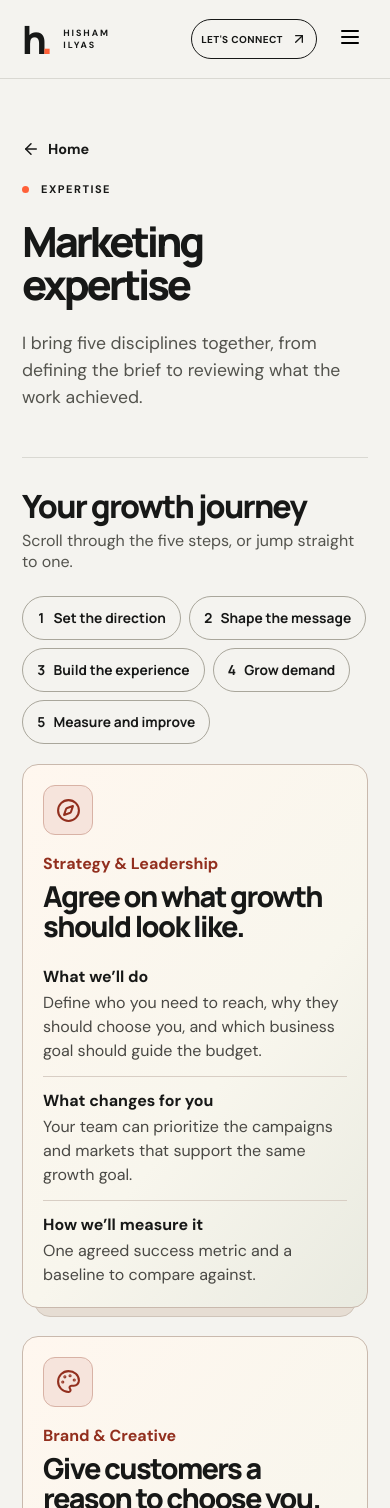
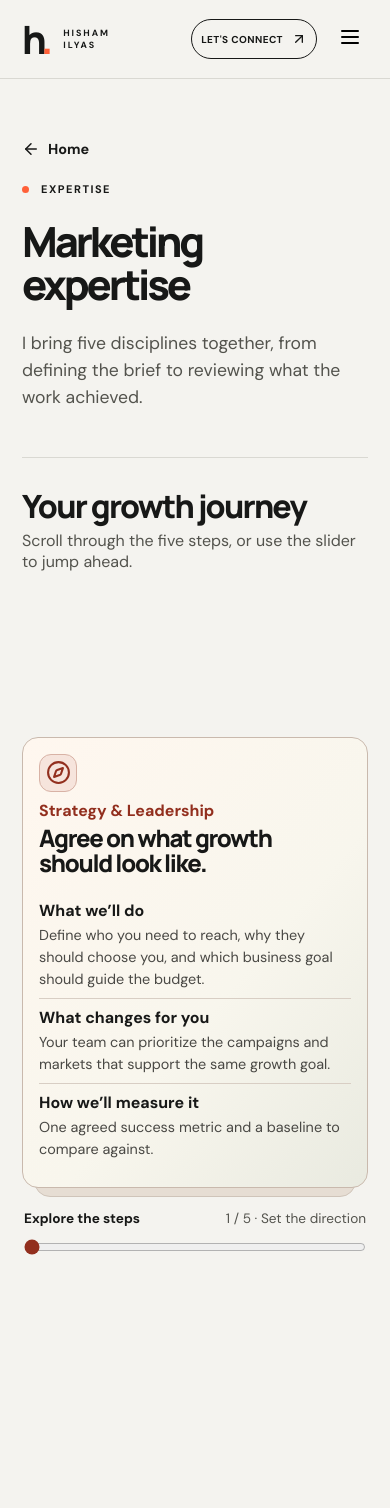
Before and after one commit to hhishamilyas/portfolio, a Next.js app: page /expertise in a window 390 px wide. Shown: the top 1508 px of the page. Built offline with nearby package versions, Linux system fonts and the light colour scheme.

Commit message:
Pin the Expertise journey and add a step slider

```diff
--- a/app/expertise/ExpertiseJourney.tsx
+++ b/app/expertise/ExpertiseJourney.tsx
@@ -1,6 +1,7 @@
 'use client';
 
 import { motion, useReducedMotion } from 'framer-motion';
+import { useEffect, useRef, useState } from 'react';
 import type { PointerEvent } from 'react';
 import { BarChart3, Compass, Layers3, MousePointer2, Palette } from 'lucide-react';
 import { services } from './services';
@@ -62,40 +63,86 @@ function resetCard(event: PointerEvent<HTMLDivElement>) {
   event.currentTarget.style.removeProperty('--card-y');
 }
 
+const lastStep = steps.length - 1;
+const inset = 16;
+
+function getJourneyBounds(track: HTMLDivElement, stage: HTMLDivElement) {
+  const top = Math.min(inset, window.innerHeight - stage.offsetHeight - inset);
+  const start = window.scrollY + track.getBoundingClientRect().top - top;
+  return { top, start, distance: track.offsetHeight - stage.offsetHeight };
+}
+
 export default function ExpertiseJourney() {
   const reduceMotion = useReducedMotion();
+  const [active, setActive] = useState(0);
+  const trackRef = useRef<HTMLDivElement>(null);
+  const stageRef = useRef<HTMLDivElement>(null);
+
+  useEffect(() => {
+    const track = trackRef.current;
+    const stage = stageRef.current;
+    if (!track || !stage) return;
+
+    function updateStep() {
+      if (!track || !stage) return;
+      const { start, distance } = getJourneyBounds(track, stage);
+      const progress = (window.scrollY - start) / distance;
+      setActive(Math.max(0, Math.min(lastStep, Math.round(progress * lastStep))));
+    }
+
+    function resizeStage() {
+      if (!track || !stage) return;
+      stage.style.setProperty('--pin-top', `${getJourneyBounds(track, stage).top}px`);
+      updateStep();
+    }
+
+    const resize = new ResizeObserver(resizeStage);
+    resize.observe(stage);
+    resizeStage();
+    window.addEventListener('resize', resizeStage);
+    window.addEventListener('scroll', updateStep, { passive: true });
+    return () => {
+      resize.disconnect();
+      window.removeEventListener('resize', resizeStage);
+      window.removeEventListener('scroll', updateStep);
+    };
+  }, []);
+
+  function goToStep(index: number) {
+    const track = trackRef.current;
+    const stage = stageRef.current;
+    if (!track || !stage) return;
+
+    const { start, distance } = getJourneyBounds(track, stage);
+    setActive(index);
+    window.scrollTo({ top: start + distance * index / lastStep, behavior: 'instant' });
+  }
 
   return (
     <section className={styles.journey} aria-labelledby="journey-heading">
       <div className={styles.intro}>
         <h2 id="journey-heading">Your growth journey</h2>
-        <p>Scroll through the five steps, or jump straight to one.</p>
+        <p>Scroll through the five steps, or use the slider to jump ahead.</p>
       </div>
 
-      <ol className={styles.steps} aria-label="Journey steps">
-        {steps.map(({ label, service }, index) => (
-          <li key={service.num}>
-            <a href={`#journey-${service.num}`}>
-              <span className={styles.stepNumber} aria-hidden="true">{index + 1}</span>
-              {label}
-            </a>
-          </li>
-        ))}
-      </ol>
-
-      <div className={styles.cards}>
+      <div className={styles.track} ref={trackRef}>
+        <div className={styles.stage} ref={stageRef}>
+          <div className={styles.cards} id="journey-cards">
             {steps.map((step, index) => {
               const Icon = step.icon;
+              const current = index === active;
+              const direction = index < active ? -1 : 1;
 
               return (
                 <motion.div
-              className={styles.reveal}
-              id={`journey-${step.service.num}`}
+                  className={styles.panel}
                   key={step.service.num}
-              initial={reduceMotion ? false : { opacity: 0, y: 20 }}
-              whileInView={{ opacity: 1, y: 0 }}
-              viewport={{ once: true, amount: 0.2 }}
-              transition={{ duration: reduceMotion ? 0 : 0.4, delay: reduceMotion ? 0 : index / 10, ease: 'easeOut' }}
+                  aria-hidden={!current}
+                  initial={false}
+                  animate={current
+                    ? { opacity: 1, y: 0, visibility: 'visible', zIndex: 1 }
+                    : { opacity: 0, y: reduceMotion ? 0 : direction * 20, zIndex: 0, transitionEnd: { visibility: 'hidden' } }}
+                  transition={{ duration: reduceMotion ? 0 : 0.34, ease: 'easeOut' }}
                 >
                   <div className={styles.deck} onPointerMove={moveCard} onPointerLeave={resetCard} onPointerCancel={resetCard}>
                     <article className={styles.card}>
@@ -115,6 +162,26 @@ export default function ExpertiseJourney() {
               );
             })}
           </div>
+
+          <div className={styles.slider}>
+            <div className={styles.sliderHeading}>
+              <label htmlFor="journey-step">Explore the steps</label>
+              <span aria-hidden="true">{active + 1} / {steps.length} · {steps[active].label}</span>
+            </div>
+            <input
+              id="journey-step"
+              type="range"
+              min={0}
+              max={lastStep}
+              step={1}
+              value={active}
+              aria-controls="journey-cards"
+              aria-valuetext={`Step ${active + 1} of ${steps.length}: ${steps[active].label}`}
+              onChange={event => goToStep(event.currentTarget.valueAsNumber)}
+            />
+          </div>
+        </div>
+      </div>
     </section>
   );
 }
--- a/app/expertise/journey.module.css
+++ b/app/expertise/journey.module.css
@@ -1,24 +1,18 @@
 .journey { padding-block: clamp(32px, 6vw, 72px); }
 .intro h2 { margin: 0 0 8px; font: 800 clamp(2rem, 5vw, 3.8rem)/1 Manrope, sans-serif; letter-spacing: -.055em; }
 .intro p { color: #53534d; margin: 0 0 24px; }
-.steps { display: flex; flex-wrap: wrap; gap: 8px; list-style: none; padding: 0; margin: 0 0 20px; }
-.steps a {
-  display: inline-flex;
-  align-items: center;
-  gap: 8px;
-  min-height: 44px;
-  padding: 8px 14px;
-  border: 1px solid #a9a69b;
-  border-radius: 24px;
-  background: var(--paper);
-  color: var(--ink);
-  font: 700 .86rem/1.2 Manrope, sans-serif;
-  cursor: pointer;
-}
-.steps a:hover { border-color: #a63824; color: #792918; }
-.stepNumber { font-variant-numeric: tabular-nums; }
-.cards { display: grid; gap: 28px; }
-.reveal { scroll-margin-top: 24px; }
+.track { position: relative; }
+.track::after { content: ''; display: block; height: clamp(560px, 130vh, 1160px); }
+.stage { position: sticky; top: var(--pin-top, 16px); display: grid; align-content: center; min-height: calc(100dvh - 32px); }
+.cards { display: grid; isolation: isolate; }
+.panel { grid-area: 1 / 1; min-width: 0; }
+.panel[aria-hidden="true"] { pointer-events: none; }
+.deck { height: 100%; }
+.slider { padding: 22px 12px 4px; }
+.sliderHeading { display: flex; justify-content: space-between; flex-wrap: wrap; gap: 4px 16px; font-size: .85rem; }
+.sliderHeading label { font-weight: 800; }
+.sliderHeading span { color: #53534d; font-variant-numeric: tabular-nums; }
+.slider input[type="range"] { display: block; width: 100%; min-height: 32px; margin: 4px 0 0; accent-color: #922f1e; cursor: pointer; }
 
 .deck { position: relative; isolation: isolate; }
 .deck::after {
@@ -31,6 +25,7 @@
   border-radius: 16px;
 }
 .card {
+  height: 100%;
   display: grid;
   grid-template-columns: minmax(0, 1fr) minmax(0, 1fr);
   gap: clamp(24px, 5vw, 62px);
@@ -49,11 +44,14 @@
 .outcomes dt { font-weight: 800; }
 .outcomes dd { margin: 4px 0 0; color: #494844; line-height: 1.5; }
 
-@media (prefers-reduced-motion: reduce) {
-  .reveal { opacity: 1 !important; transform: none !important; }
-}
 @media (max-width: 720px) {
-  .card { grid-template-columns: minmax(0, 1fr); }
+  .card { grid-template-columns: minmax(0, 1fr); gap: 14px; padding: 16px; }
+  .icon { width: 38px; height: 38px; }
+  .cardHeader p { margin-block: 8px 5px; }
+  .cardHeader h3 { font-size: clamp(1.5rem, 6vw, 2.4rem); }
+  .outcomes > div { padding: 8px 0; }
+  .outcomes dd { font-size: .9rem; }
+  .slider { padding-inline: 2px; }
 }
 
 @media (prefers-reduced-motion: no-preference) and (hover: hover) and (pointer: fine) {
```
Lines whose indentation alone changed are shown as unchanged.
